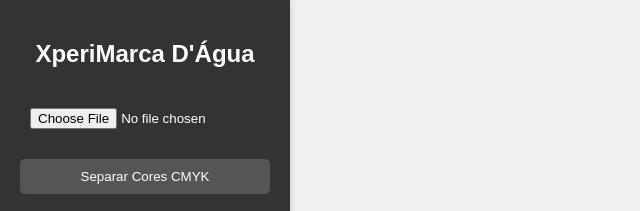
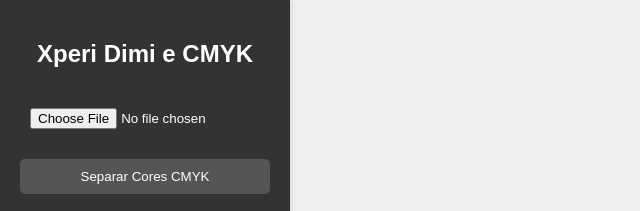
Before and after one commit to rtoram/marcadagua, a plain HTML site: page index.html in a window 1280 px wide. Shown: the top 211 px of the page, 0-640 px from the left. Drawn offline with Linux system fonts and the light colour scheme.

Commit message:
Update index.html

```diff
--- a/index.html
+++ b/index.html
@@ -3,12 +3,12 @@
 <head>
     <meta charset="UTF-8">
     <meta name="viewport" content="width=device-width, initial-scale=1.0">
-    <title>XperiMarca D'Água</title>
+    <title>Xperi Dime e CMYK</title>
     <link rel="stylesheet" href="styles.css">
 </head>
 <body>
     <div class="sidebar">
-        <h2>XperiMarca D'Água</h2>
+        <h2>Xperi Dimi e CMYK</h2>
         <input type="file" id="imageUpload" accept="image/*">
         <button id="separateColorsBtn">Separar Cores CMYK</button>
         <button id="downloadImageBtn">Baixar Imagem</button>
```
